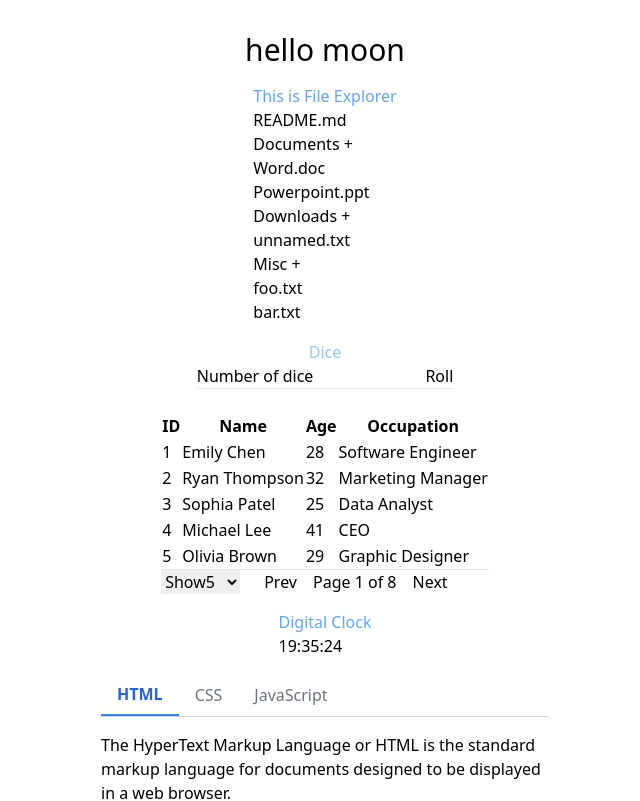
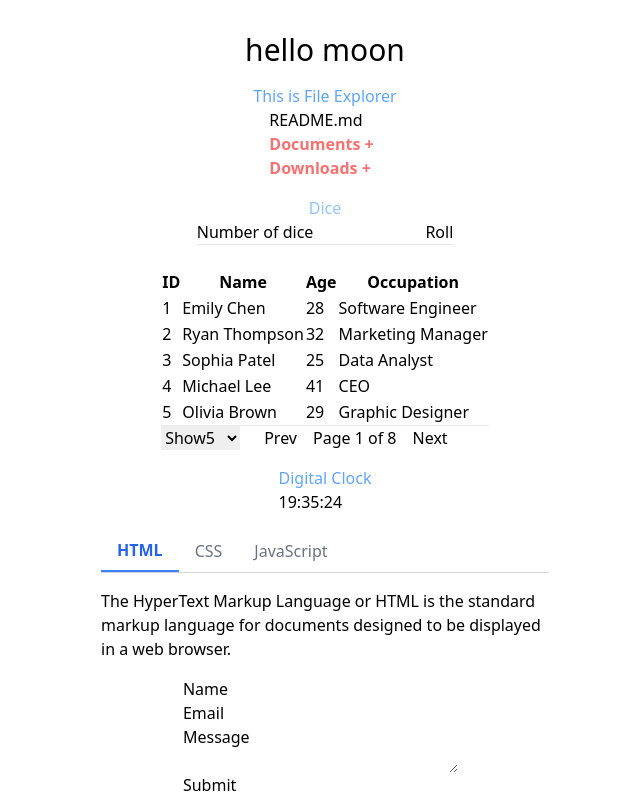
Before and after one commit to lu-sd/score, a React (Vite) app: page / in a window 1280 px wide. Shown: the top 801 px of the page, without its empty margins (315-955 px from the left). Built offline with nearby package versions, Linux system fonts and the light colour scheme.

Commit message:
css and right state

```diff
--- a/src/components/file.tsx
+++ b/src/components/file.tsx
@@ -56,24 +56,29 @@ export default function File() {
 }
 
 function RecursiveList({ data }: { data: fileData[] }) {
-  const [expanded, setExpanded] = useState(false)
   if (!data || !data.length) {
     return null
   }
   return (
-    <ul>
-      {data.map((item) => {
-        const isDire = Boolean(item.children)
-        return (<li key={item.id}>
-          <button onClick={() => {
-            if (!isDire) {
-              return
-            }
-            setExpanded(!expanded)
-          }}><span>{item.name}</span>{isDire && <> {expanded ? '-' : "+"}</>}</button>
-          {item.children && <RecursiveList data={item.children} />}
-        </li>)
-      })}
+    <ul className="pl-4">
+      {data.map((item) =>
+        < FileObject key={item.id} item={item} />)}
     </ul>
   )
 }
+function FileObject({ item }: { item: fileData }) {
+  const [expanded, setExpanded] = useState(false)
+  const isDire = Boolean(item.children)
+  return (<li>
+    <button
+      className={`${isDire ? " text-red-400 cursor-pointer font-bold" : "cursor-none"}`}
+      onClick={() => {
+        if (!isDire) {
+          return
+        }
+        setExpanded(!expanded)
+      }}><span>{item.name}</span>{isDire && <> {expanded ? '-' : "+"}</>}</button>
+    {item.children && expanded && <RecursiveList data={item.children} />}
+  </li>)
+
+}
```
